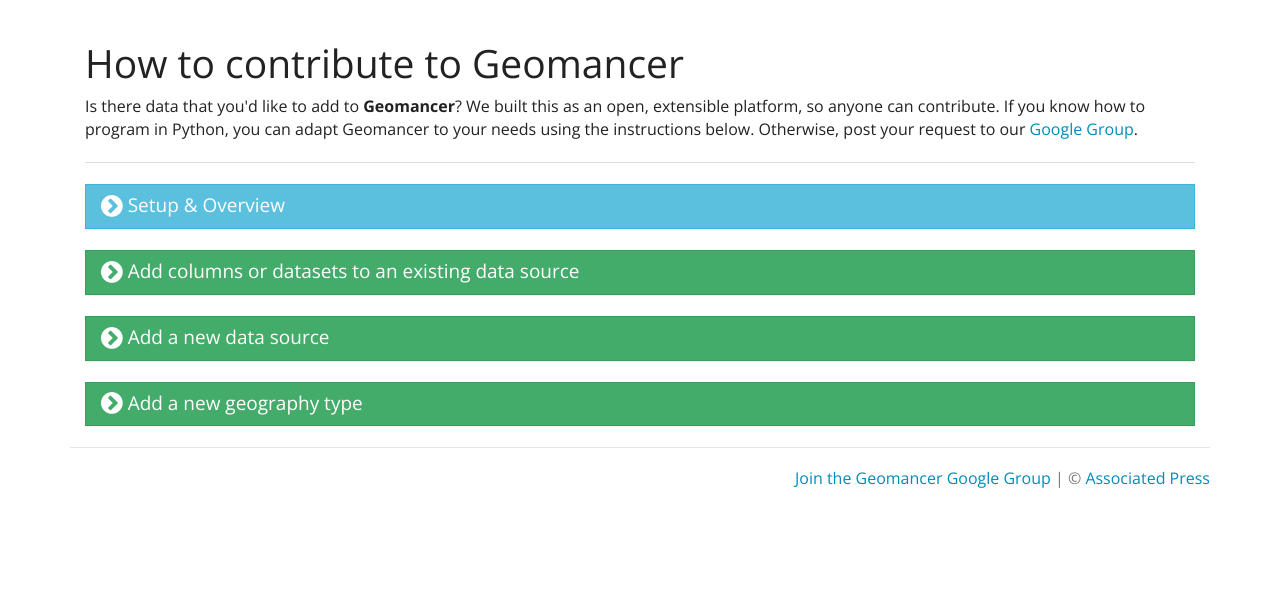
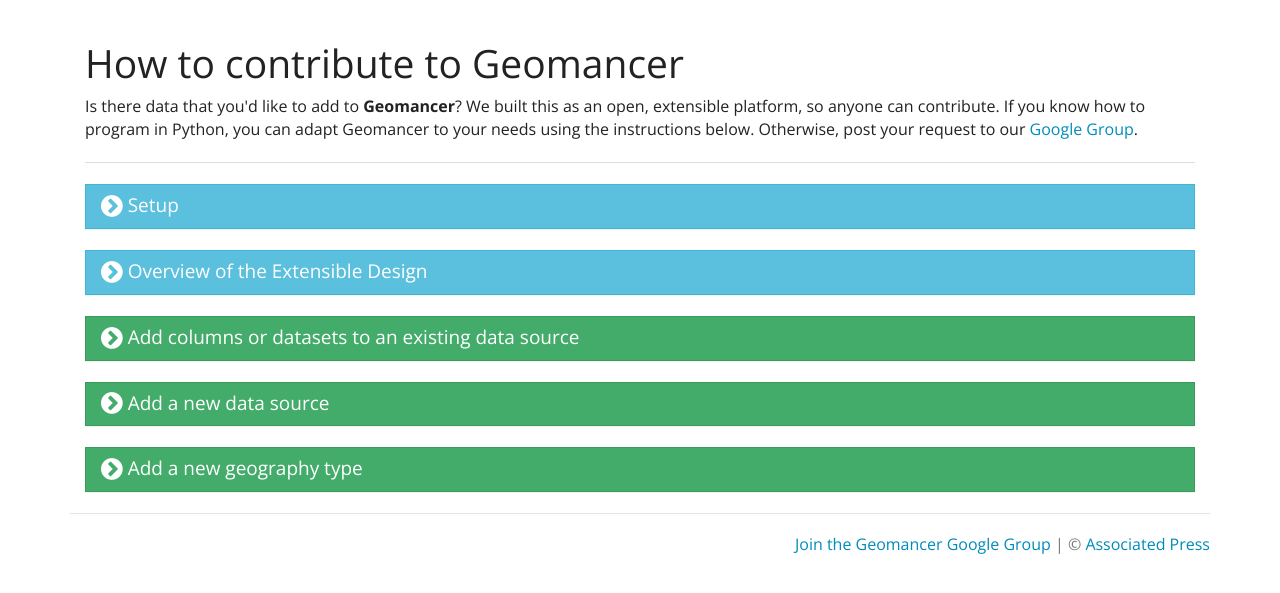
Before and after one commit to associatedpress/geomancer, a Flask app: page /contribute-data in a window 1280 px wide. Shown: the part 45-638 px from the top of the page. Run offline with Flask 2, Linux system fonts and the light colour scheme; data that the repository does not hold is empty; parts of the project's set-up code (start-up, migrations or seed data) failed here and were passed over; some libraries are stand-ins or nearby versions.

Commit message:
more info

```diff
--- a/geomancer/templates/contribute-data.html
+++ b/geomancer/templates/contribute-data.html
@@ -13,16 +13,16 @@
   </p>
   <hr />
 
-  <div class="panel-group" id="accordion-0">
+  <div class="panel-group" id="accordion-setup">
     <div class="panel panel-info">
-      <div class="panel-heading" data-toggle="collapse" data-parent="#accordion-0" href="#collapse-0" id="api-data-sources">
+      <div class="panel-heading" data-toggle="collapse" data-parent="#accordion-setup" href="#collapse-setup" id="api-data-sources">
           <span class="h4">
             <i class="fa fa-chevron-circle-right fa-lg plusminus"></i>
-            Setup & Overview
+            Setup
           </span>
         <div class='clearfix'></div>
       </div>
-      <div id="collapse-0" class="panel-collapse collapse">
+      <div id="collapse-setup" class="panel-collapse collapse">
         <div class="panel-body">
           <h3>
             1. Fork & clone Geomancer
@@ -77,6 +77,47 @@
     </div>
   </div>
 
+  <div class="panel-group" id="accordion-overview">
+    <div class="panel panel-info">
+      <div class="panel-heading" data-toggle="collapse" data-parent="#accordion-overview" href="#collapse-overview" id="api-data-sources">
+          <span class="h4">
+            <i class="fa fa-chevron-circle-right fa-lg plusminus"></i>
+            Overview of the Extensible Design
+          </span>
+        <div class='clearfix'></div>
+      </div>
+      <div id="collapse-overview" class="panel-collapse collapse">
+        <div class="panel-body">
+          <p>
+            Each <a href="/data-sources" target="blank">data source</a> corresponds to a 'mancer' in <code>geomancer/mancers/</code>. For example, the <code>BureauLaborStatistics</code> class in <code>geomancer/mancers/bls.py</code> is the 'mancer' for BLS.
+          </p>
+          <p>
+            The datasets and columns that are available to a mancer are defined manually. Mancer datasets usually correspond to tables at the source, and mancer columns correspond to the columns within a table.
+          </p>
+          <p>
+            The methods defined for all mancers are:
+            <ul>
+              <li>
+                <code>get_metadata</code><br>
+                <small>This method returns information about the datasets and columns included in the data source, and is used to populate the <a href='/data-sources'>data sources page</a>. This is a static method.</small>
+              </li>
+              <li>
+                <code>geo_lookup</code><br>
+                <small>Given a search term and a geography type, this method returns a dictionary with the keys <code>term</code> (the original search term) and <code>geoid</code> (the full geographic id to be used by the search method). If need be, this method can look up geographic ids through specific APIs.</small>
+              </li>
+              <li>
+                <code>search</code><br>
+                <small>Given a list of geography ids and a list of columns to append, the search method returns all the data to be appended to the original spreadsheet: the appropriate values for each column & each geography, as well as a header.</small>
+              </li>
+            </ul>
+          </p>
+
+
+        </div>
+      </div>
+    </div>
+  </div>
+
   <div class="panel-group" id="accordion-1">
     <div class="panel panel-success">
       <div class="panel-heading" data-toggle="collapse" data-parent="#accordion-1" href="#collapse-1" id="api-data-sources">
@@ -89,11 +130,9 @@
       <div id="collapse-1" class="panel-collapse collapse">
         <div class="panel-body">
           <p>
-            Each <a href="/data-sources" target="blank">data source</a> corresponds to a 'mancer' (e.g. <code>bls.py</code>) in <code>geomancer/mancers/</code>. The datasets and columns that are available to a mancer are defined manually. Mancer datasets usually correspond to tables, and mancer columns correspond to the columns within a table.
-          </p>
-          <p>
             Because the datasets and columns are defined manually, and because of the high granularity of available data, the mancers don't include all possible data from a data source. For example, BLS QCEW data is available for a wide range of geographies and many industries, but the BLS mancer currently only has data at the state level and at the highest industry summary level (all industries).
           </p>
+          <h3>Adding Data</h3>
           <p>
             If you're interested in adding data to an existing mancer (say, adding columns with statistics for specific industries to the BLS mancer), all you'll need to do is modify the mancer metadata (defined in the <code>get_metadata</code> method) and ensure that the <code>search</code> method knows how to return the data you've added.
           </p>
```
